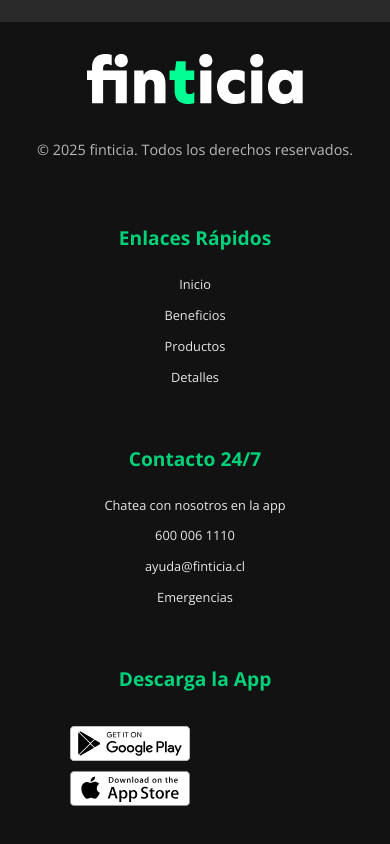
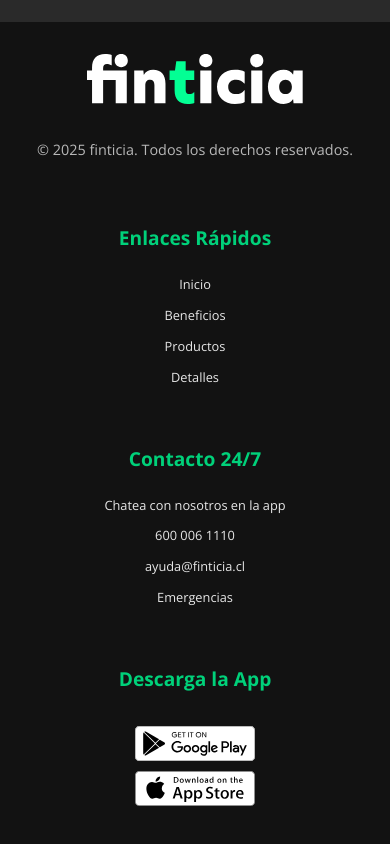
Before and after one commit to and318/finticia-landing, a React (Create React App) app: page / in a window 390 px wide. Shown: the part 2963-3807 px from the top of the page. Built offline with nearby package versions, Linux system fonts and the light colour scheme; the HTML template or start-up script is replaced by a standard one; a web font is replaced by a local one.

Commit message:
Fix footer mediaquery

```diff
--- a/src/components/Footer/Footer.scss
+++ b/src/components/Footer/Footer.scss
@@ -56,6 +56,10 @@
     display: flex;
     flex-direction: column;
     gap: 10px;
+    align-items: end;
+    @media (max-width: 768px) {
+      align-items: center;
+    }
 
     img {
       width: 120px;
```
